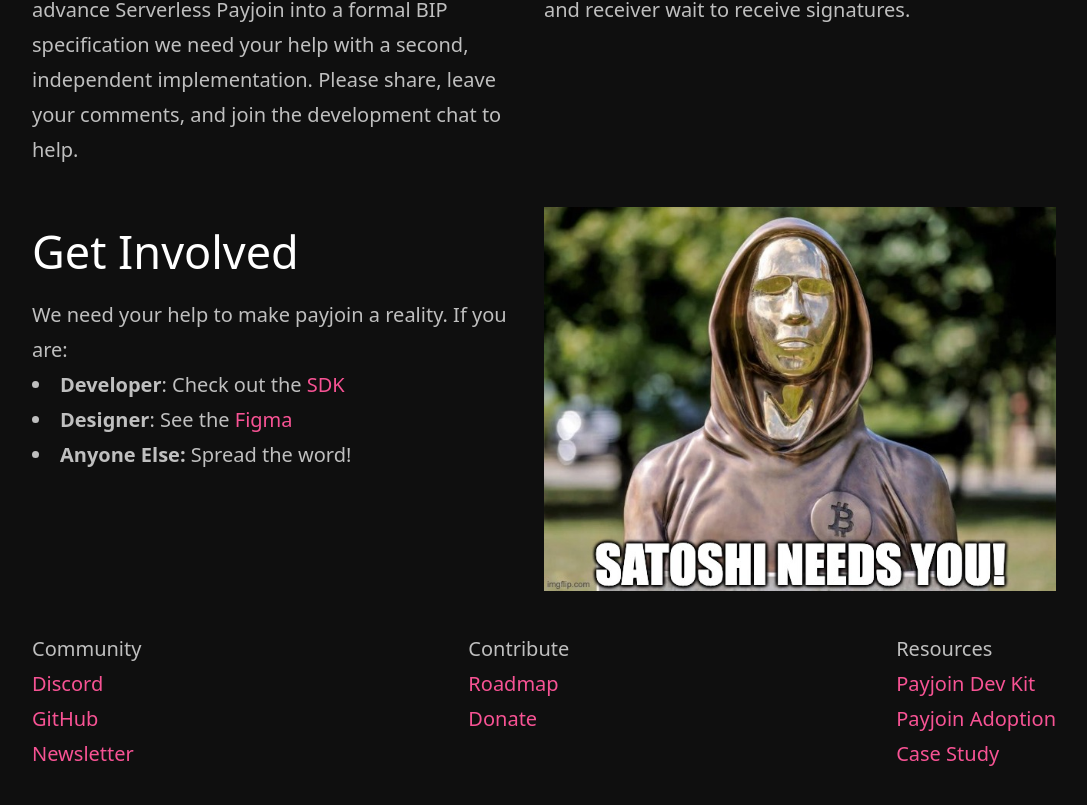
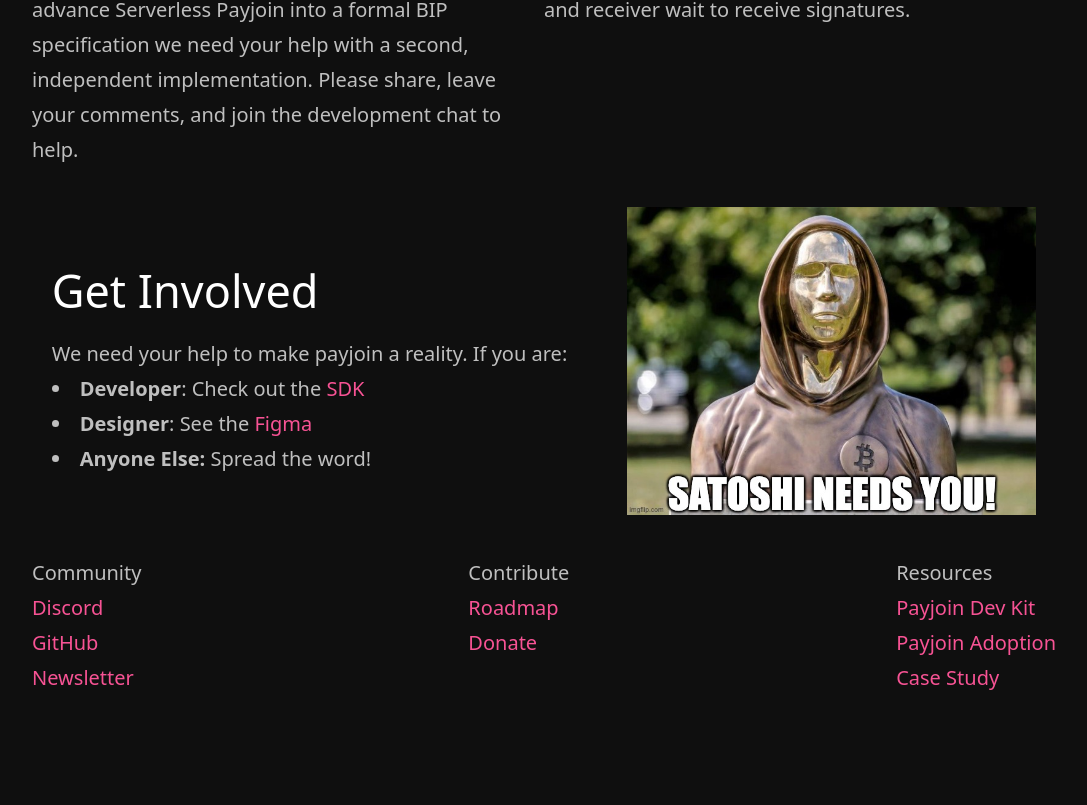
Before and after one commit to payjoin/payjoin.org, a SvelteKit app: page / in a window 1280 px wide. Shown: the part 3848-4653 px from the top of the page, without its empty margins (96-1183 px from the left). After the commit the page ends 4593 px from the top, so only its background shows below. Built offline with nearby package versions, Linux system fonts and the light colour scheme.

Commit message:
feat: satoshi needs you

```diff
--- a/src/routes/+page.svelte
+++ b/src/routes/+page.svelte
@@ -205,7 +205,7 @@
 			</div>
 		</div>
 	</section>
-	<section class="flex justify-between">
+	<section class="flex flex-col lg:justify-around items-center gap-4 lg:flex-row">
 		<div>
 			<h2>Get Involved</h2>
 			<p>We need your help to make payjoin a reality. If you are:</p>
@@ -231,7 +231,7 @@
 				merchant, please consider accepting payjoin. If you are a user, please ask your wallet
 				provider to support payjoin. -->
 		</div>
-		<img class="w-1/2" src="/images/uncle-satoshi.jpg" alt="Satoshi Needs Your Help!" />
+		<img class="w-2/5" src="/images/uncle-satoshi.jpg" alt="Satoshi Needs Your Help!" />
 	</section>
 	<section class="flex gap-4 justify-between mb-10">
 		<div class="flex flex-col">
```
